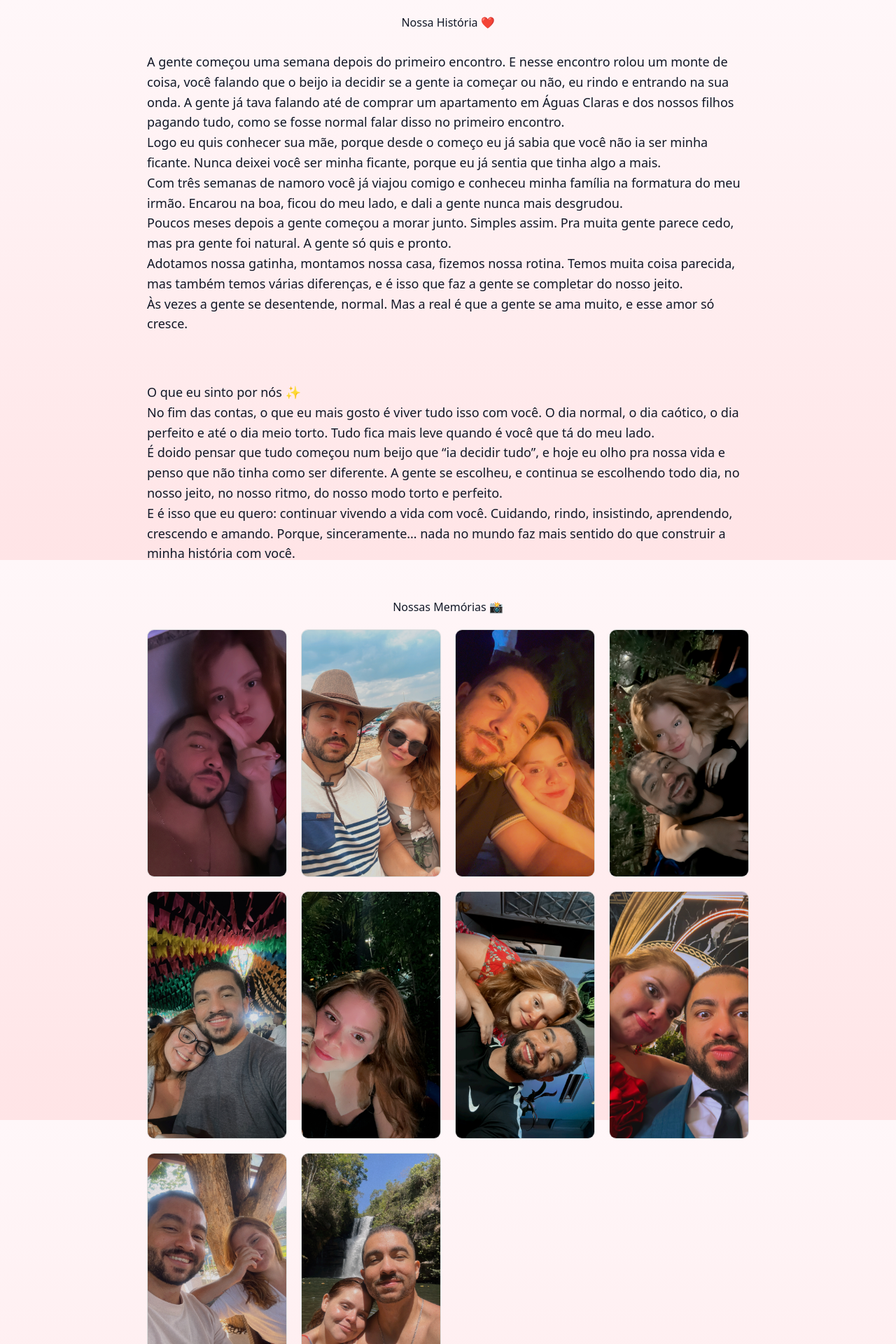
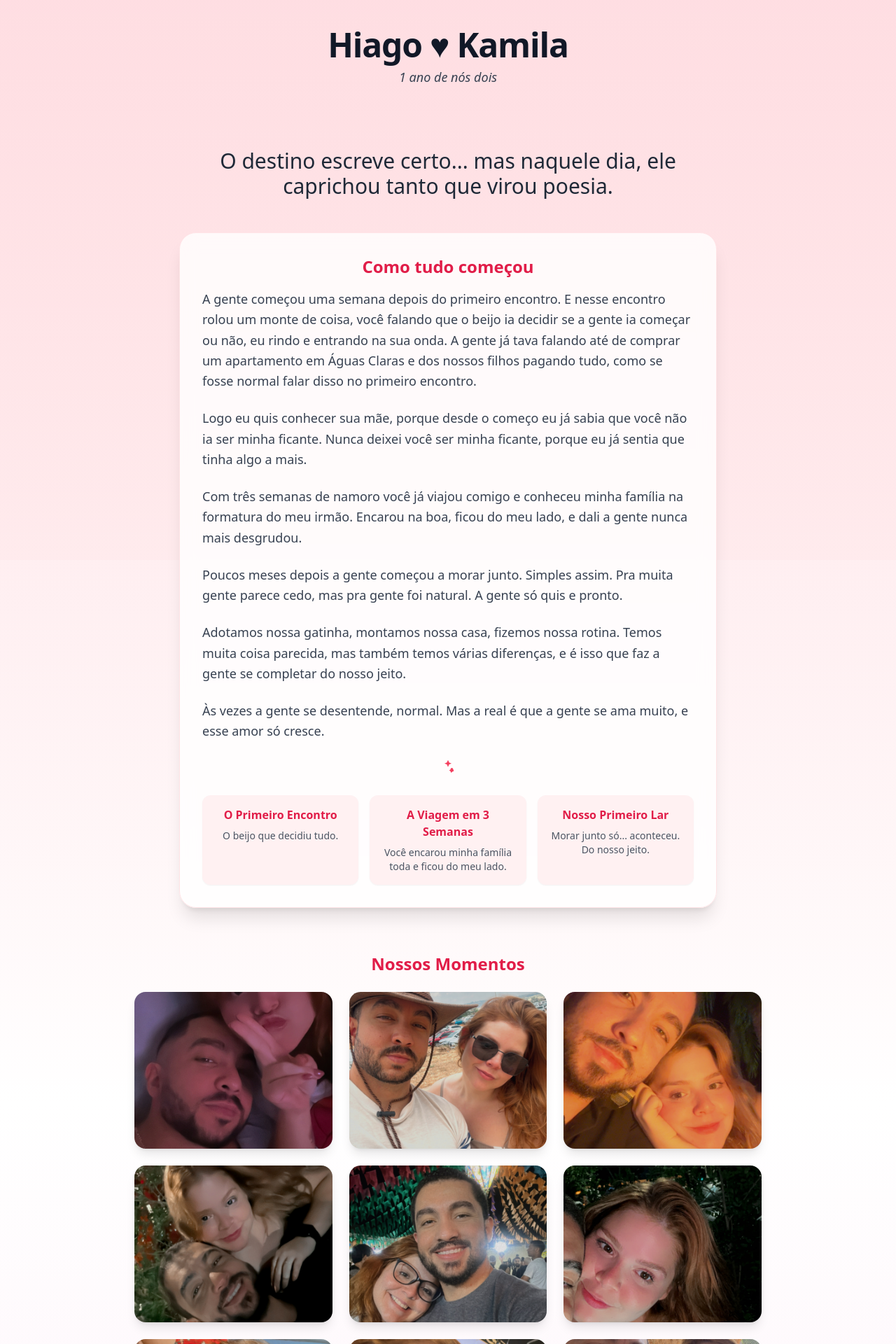
Before and after one commit to Sniperbinario/HiagoKamila, a Next.js app: page / in a window 1280 px wide. Shown: the top 1920 px of the page at 70% size. Built offline with nearby package versions, Linux system fonts and the light colour scheme.

Commit message:
Atualizar o page.jsx

```diff
--- a/app/page.jsx
+++ b/app/page.jsx
@@ -1,54 +1,162 @@
-// app/page.jsx
+"use client";
+import React from "react";
+import { motion } from "framer-motion";
 
-export default function HomePage() {
-  const gallery = Array.from({ length: 10 }, (_, i) => `/images/FOTO${i + 1}.JPG`);
+// Ícones inline
+const HeartIcon = (props) => (
+  <svg viewBox="0 0 24 24" width="24" height="24" aria-hidden {...props}>
+    <path
+      fill="currentColor"
+      d="M12 21s-7.5-4.9-10-8.1C-0.1 7.5 3.6 3 7.3 4.6 9 5.4 10.3 7.1 12 9c1.7-1.9 3-3.6 4.7-4.4 3.7-1.6 7.4 2.9 5.3 8.3C19.5 16.1 12 21 12 21z"
+    />
+  </svg>
+);
 
+const SparklesIcon = (props) => (
+  <svg viewBox="0 0 24 24" width="20" height="20" aria-hidden {...props}>
+    <path
+      fill="currentColor"
+      d="M12 2l1.9 4.3L18 8l-4.1 1.7L12 14l-1.9-4.3L6 8l4.1-1.7L12 2zm8 14l1.2 2.7L22 21l-2.3.9L17.4 24 16 21.1 14 20l2.2-1.6L17 16l3 0z"
+    />
+  </svg>
+);
+
+// ====== DADOS ======
+const DATA = {
+  couple: "Hiago ♥ Kamila",
+  subtitle: "1 ano de nós dois",
+  heroPhrase:
+    "O destino escreve certo... mas naquele dia, ele caprichou tanto que virou poesia.",
+
+  storyTitle: "Como tudo começou",
+
+  // ====== SEU TEXTO EXATO ======
+  story: `A gente começou uma semana depois do primeiro encontro. E nesse encontro rolou um monte de coisa, você falando que o beijo ia decidir se a gente ia começar ou não, eu rindo e entrando na sua onda. A gente já tava falando até de comprar um apartamento em Águas Claras e dos nossos filhos pagando tudo, como se fosse normal falar disso no primeiro encontro.
+
+Logo eu quis conhecer sua mãe, porque desde o começo eu já sabia que você não ia ser minha ficante. Nunca deixei você ser minha ficante, porque eu já sentia que tinha algo a mais.
+
+Com três semanas de namoro você já viajou comigo e conheceu minha família na formatura do meu irmão. Encarou na boa, ficou do meu lado, e dali a gente nunca mais desgrudou.
+
+Poucos meses depois a gente começou a morar junto. Simples assim. Pra muita gente parece cedo, mas pra gente foi natural. A gente só quis e pronto.
+
+Adotamos nossa gatinha, montamos nossa casa, fizemos nossa rotina. Temos muita coisa parecida, mas também temos várias diferenças, e é isso que faz a gente se completar do nosso jeito.
+
+Às vezes a gente se desentende, normal. Mas a real é que a gente se ama muito, e esse amor só cresce.`,
+
+  milestones: [
+    { title: "O Primeiro Encontro", text: "O beijo que decidiu tudo." },
+    {
+      title: "A Viagem em 3 Semanas",
+      text: "Você encarou minha família toda e ficou do meu lado.",
+    },
+    {
+      title: "Nosso Primeiro Lar",
+      text: "Morar junto só... aconteceu. Do nosso jeito.",
+    },
+  ],
+
+  // ====== FOTOS 1 A 10 ======
+  gallery: Array.from({ length: 10 }, (_, i) => `/images/FOTO${i + 1}.JPG`),
+
+  date: "30/11/2025",
+};
+
+export default function Page() {
   return (
-    <main style={{ padding: "20px", maxWidth: "900px", margin: "0 auto" }}>
-      <h1 style={{ textAlign: "center", marginBottom: "30px" }}>
-        Nossa História ❤️
-      </h1>
+    <div className="min-h-screen bg-gradient-to-b from-rose-200/60 via-white to-pink-100 text-gray-900 font-sans px-6 pb-20">
 
-      <section style={{ fontSize: "18px", lineHeight: "1.6" }}>
-        <p>
-          A gente começou uma semana depois do primeiro encontro. E nesse encontro
-          rolou um monte de coisa, você falando que o beijo ia decidir se a gente
-          ia começar ou não, eu rindo e entrando na sua onda. A gente já tava falando
-          até de comprar um apartamento em Águas Claras e dos nossos filhos pagando tudo,
-          como se fosse normal falar disso no primeiro encontro.
-        </p>
+      {/* HEADER */}
+      <header className="text-center py-10">
+        <motion.h1
+          initial={{ opacity: 0, y: -20 }}
+          animate={{ opacity: 1, y: 0 }}
+          transition={{ duration: 0.8 }}
+          className="text-5xl font-bold tracking-tight"
+        >
+          {DATA.couple}
+        </motion.h1>
 
-        <p>
-          Logo eu quis conhecer sua mãe, porque desde o começo eu já sabia que você
-          não ia ser minha ficante. Nunca deixei você ser minha ficante, porque eu já
-          sentia que tinha algo a mais.
-        </p>
+        <motion.p
+          initial={{ opacity: 0 }}
+          animate={{ opacity: 1 }}
+          transition={{ delay: 0.3, duration: 0.8 }}
+          className="mt-2 text-lg text-gray-700 italic"
+        >
+          {DATA.subtitle}
+        </motion.p>
+      </header>
 
-        <p>
-          Com três semanas de namoro você já viajou comigo e conheceu minha família na
-          formatura do meu irmão. Encarou na boa, ficou do meu lado, e dali a gente
-          nunca mais desgrudou.
-        </p>
+      {/* PHRASE */}
+      <section className="max-w-3xl mx-auto text-center my-12">
+        <motion.p
+          initial={{ opacity: 0, y: 20 }}
+          animate={{ opacity: 1, y: 0 }}
+          transition={{ duration: 0.8 }}
+          className="text-2xl md:text-3xl font-light text-gray-800 leading-relaxed"
+        >
+          {DATA.heroPhrase}
+        </motion.p>
+      </section>
 
-        <p>
-          Poucos meses depois a gente começou a morar junto. Simples assim. Pra muita gente
-          parece cedo, mas pra gente foi natural. A gente só quis e pronto.
-        </p>
+      {/* STORY */}
+      <section className="max-w-3xl mx-auto bg-white/80 backdrop-blur-md shadow-xl rounded-3xl p-8 border border-rose-100">
+        <h2 className="text-2xl font-bold text-rose-600 mb-4 text-center">
+          {DATA.storyTitle}
+        </h2>
 
-        <p>
-          Adotamos nossa gatinha, montamos nossa casa, fizemos nossa rotina. Temos muita
-          coisa parecida, mas também temos várias diferenças, e é isso que faz a gente se
-          completar do nosso jeito.
-        </p>
+        <div className="space-y-6 text-gray-700 text-lg leading-relaxed">
+          {DATA.story.split("\n\n").map((p, idx) => (
+            <p key={idx}>{p}</p>
+          ))}
+        </div>
 
-        <p>
-          Às vezes a gente se desentende, normal. Mas a real é que a gente se ama muito,
-          e esse amor só cresce.
-        </p>
+        <div className="mt-6 text-center">
+          <SparklesIcon className="mx-auto text-rose-500" />
+        </div>
 
-        <br />
+        {/* MILESTONES */}
+        <div className="mt-8 grid grid-cols-1 sm:grid-cols-3 gap-4">
+          {DATA.milestones.map((m, i) => (
+            <div
+              key={i}
+              className="bg-rose-50 p-4 rounded-xl shadow-sm text-center"
+            >
+              <div className="font-semibold text-rose-600">{m.title}</div>
+              <div className="text-sm text-gray-600 mt-2">{m.text}</div>
+            </div>
+          ))}
+        </div>
+      </section>
 
-        <h2 style={{ marginTop: "40px" }}>O que eu sinto por nós ✨</h2>
+      {/* GALLERY */}
+      <section className="max-w-4xl mx-auto mt-16">
+        <h3 className="text-center text-2xl font-bold text-rose-600 mb-6">
+          Nossos Momentos
+        </h3>
+
+        <div className="grid grid-cols-1 sm:grid-cols-2 md:grid-cols-3 gap-6">
+          {DATA.gallery.map((src, i) => (
+            <motion.img
+              key={i}
+              src={src}
+              alt={`foto-${i}`}
+              initial={{ opacity: 0, scale: 0.95 }}
+              whileInView={{ opacity: 1, scale: 1 }}
+              viewport={{ once: true }}
+              transition={{ duration: 0.6 }}
+              className="w-full h-56 object-cover rounded-2xl shadow-lg"
+            />
+          ))}
+        </div>
+      </section>
+
+      {/* FINAL MESSAGE */}
+      <section className="max-w-3xl mx-auto mt-16 bg-white/80 backdrop-blur-md shadow-xl rounded-3xl p-8 border border-rose-100">
+        <h3 className="text-center text-2xl font-bold text-rose-600 mb-4">
+          Sobre nós dois
+        </h3>
+
+        <div className="space-y-6 text-gray-700 text-lg leading-relaxed">
 
           <p>
             No fim das contas, o que eu mais gosto é viver tudo isso com você.
@@ -57,44 +165,34 @@ export default function HomePage() {
           </p>
 
           <p>
-          É doido pensar que tudo começou num beijo que “ia decidir tudo”, e hoje eu olho
-          pra nossa vida e penso que não tinha como ser diferente. A gente se escolheu,
-          e continua se escolhendo todo dia, no nosso jeito, no nosso ritmo, do nosso modo
-          torto e perfeito.
+            É doido pensar que tudo começou num beijo que “ia decidir tudo”, e
+            hoje eu olho pra nossa vida e penso que não tinha como ser
+            diferente. A gente se escolheu, e continua se escolhendo todo dia,
+            no nosso jeito, no nosso ritmo, do nosso modo torto e perfeito.
           </p>
 
           <p>
-          E é isso que eu quero: continuar vivendo a vida com você. Cuidando, rindo,
-          insistindo, aprendendo, crescendo e amando. Porque, sinceramente… nada no
-          mundo faz mais sentido do que construir a minha história com você.
+            E é isso que eu quero: continuar vivendo a vida com você. Cuidando,
+            rindo, insistindo, aprendendo, crescendo e amando. Porque,
+            sinceramente… nada no mundo faz mais sentido do que construir a minha
+            história com você.
           </p>
+        </div>
+
+        <div className="mt-6 text-center">
+          <SparklesIcon className="mx-auto text-rose-500" />
+        </div>
       </section>
 
-      <h2 style={{ marginTop: "50px", textAlign: "center" }}>Nossas Memórias 📸</h2>
-
-      <div
-        style={{
-          marginTop: "20px",
-          display: "grid",
-          gridTemplateColumns: "repeat(auto-fill, minmax(200px, 1fr))",
-          gap: "20px",
-        }}
-      >
-        {gallery.map((src, i) => (
-          <img
-            key={i}
-            src={src}
-            alt={`Foto ${i + 1}`}
-            style={{
-              width: "100%",
-              height: "auto",
-              objectFit: "cover",
-              borderRadius: "10px",
-              border: "1px solid #ddd",
-            }}
-          />
-        ))}
+      {/* FOOTER */}
+      <footer className="text-center mt-16 text-gray-700">
+        <p className="text-sm">
+          Com amor, Hiago → Kamila • {DATA.date}
+        </p>
+        <div className="mx-auto mt-2 w-8 h-8">
+          <HeartIcon className="text-rose-500" />
         </div>
-    </main>
+      </footer>
+    </div>
   );
 }
```
Lines whose indentation alone changed are shown as unchanged.
